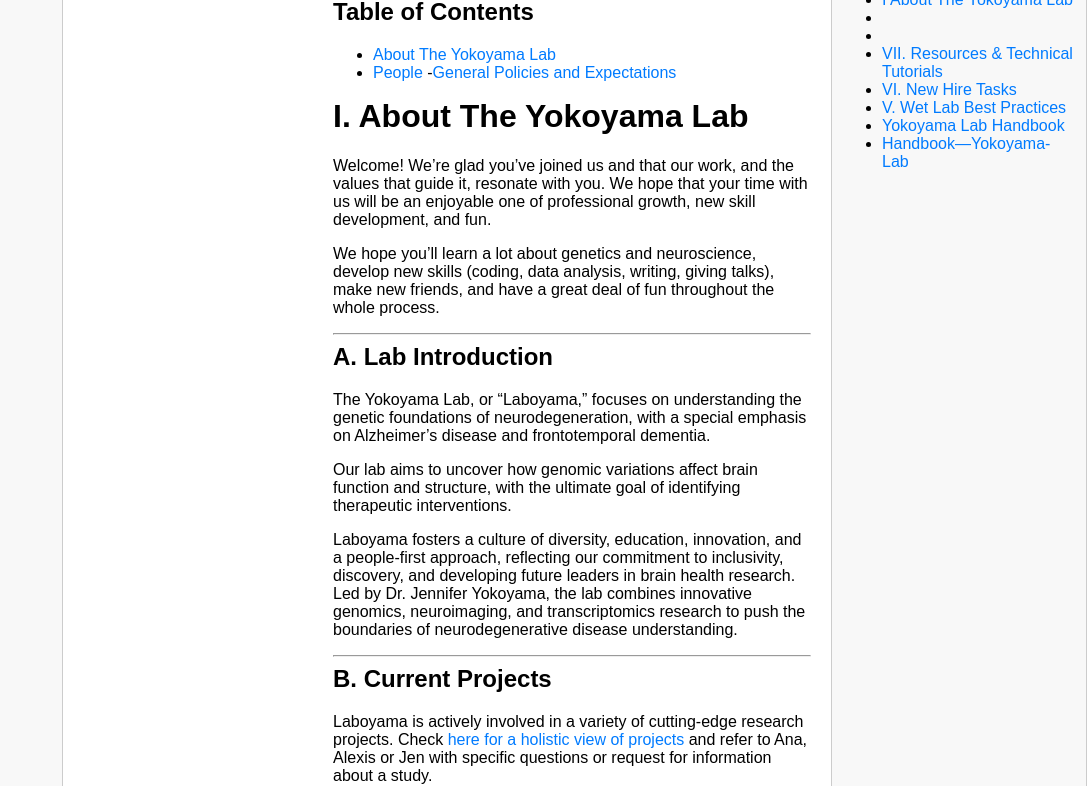
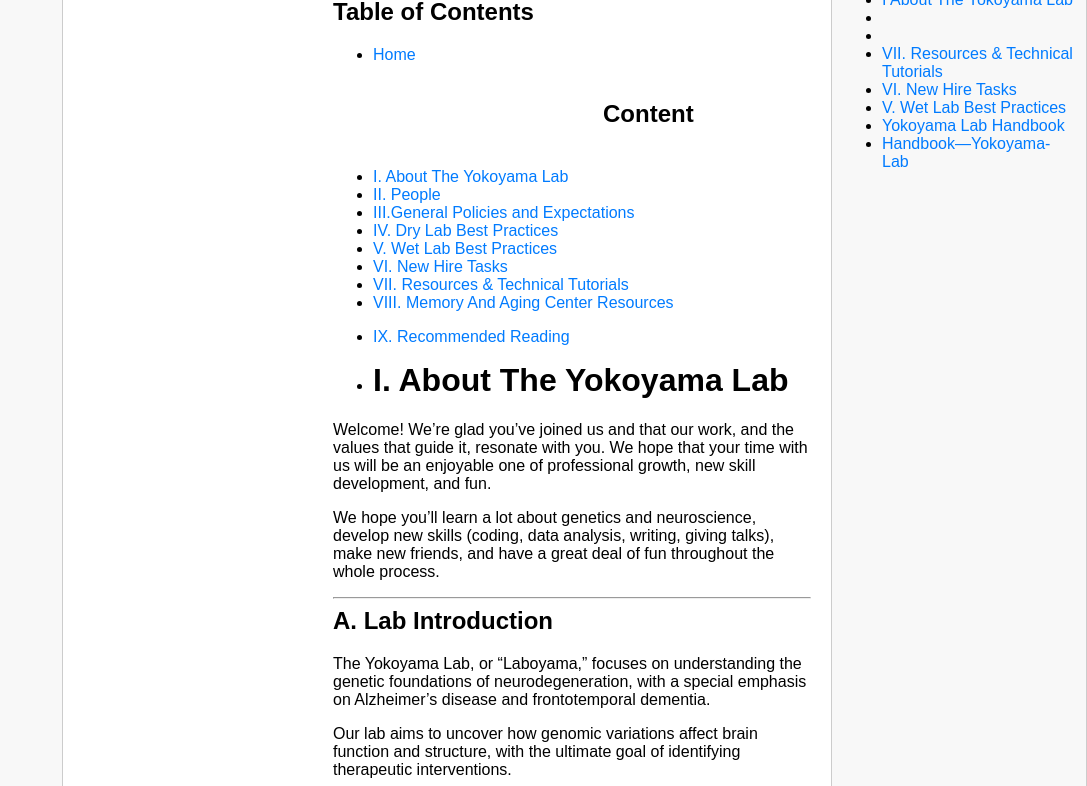
Before and after one commit to daniman89/Handbook---Yokoyama-Lab, a Jekyll site: the page built from docs/I_About_The_Yokoyama_Lab.md, in a window 1280 px wide and 900 px high, cut to the strip 114-900 px from the top of the window. Shown: the whole strip, without its empty margins (193-1280 px from the left). Built offline with Jekyll 4.4.1, drawn with Linux system fonts in a browser that asks for light colours.

Commit message:
Update I_About_The_Yokoyama_Lab.md

```diff
--- a/docs/I_About_The_Yokoyama_Lab.md
+++ b/docs/I_About_The_Yokoyama_Lab.md
@@ -8,10 +8,20 @@ title: "I About The Yokoyama Lab"
 [Home](index.md)
 
 ## Table of Contents
-- [About The Yokoyama Lab](I_About_The_Yokoyama_Lab.md)
-- [People](II_People.md)
--[General Policies and Expectations](III_General_Policies_and_Expectations.md)
+- [Home](../docs/index.md)
 
+## Content
+- [I. About The Yokoyama Lab](../docs/I_About_The_Yokoyama_Lab.md)
+- [II. People](../docs/II_People.md)
+- [III.General Policies and Expectations](../docs/III_General_Policies_and_Expectations.md)
+- [IV. Dry Lab Best Practices](../docs/IV_Dry_Lab_Best_Practices.md)
+- [V. Wet Lab Best Practices](../docs/V_Wet_Lab_Best_Practices.md)
+- [VI. New Hire Tasks](../docs/VI_New_Hire_Tasks.md)
+- [VII. Resources & Technical Tutorials](../docs/VI_Resources_&_Technical_Tutorials.md)
+- [VIII. Memory And Aging Center Resources](../docs/VIII_Memory_And_Aging_Center_Resources.md)
+- [IX. Recommended Reading](../docs/IX_Recommended_Reading.md)
+
+-
 # I. About The Yokoyama Lab
 
 Welcome! We’re glad you’ve joined us and that our work, and the values that guide it, resonate with you. We hope that your time with us will be an enjoyable one of professional growth, new skill development, and fun.
```
